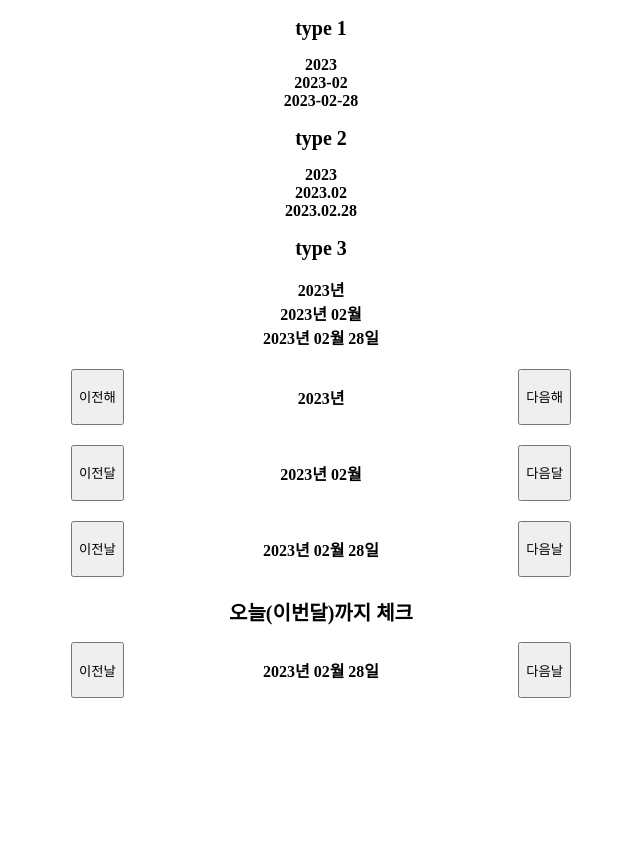
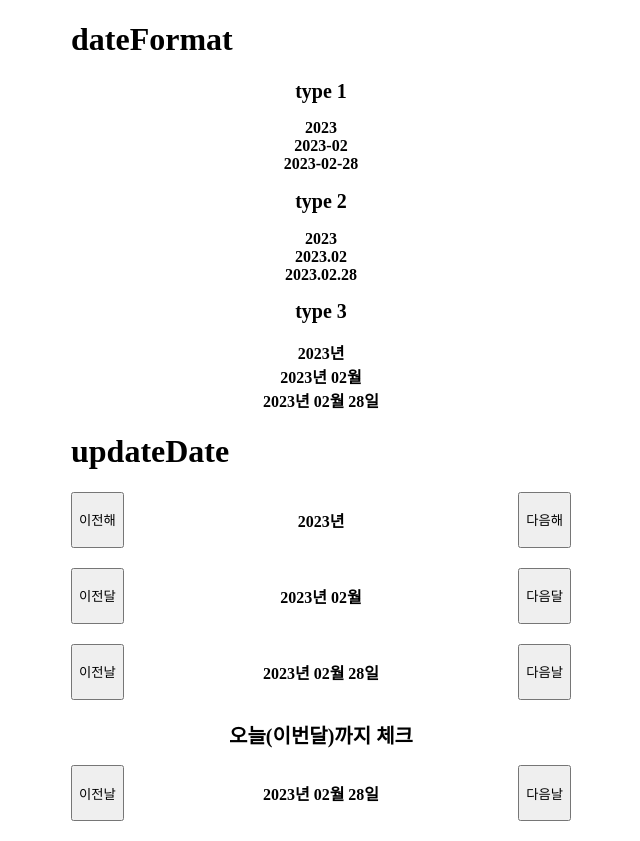
Before and after one commit to soonya27/dateFormat-updateDate, a plain HTML site: page index.html in a window 1280 px wide. Shown: the whole page, without its empty margins (319-959 px from the left). Before the commit the page ends 800 px from the top, so only its background shows below. Drawn offline with Linux system fonts and the light colour scheme.

Commit message:
index h1 추가

```diff
--- a/index.html
+++ b/index.html
@@ -43,6 +43,7 @@
 <body>
 
     <div id="wrap">
+        <h1>dateFormat</h1>
         <div class="formdate-wrap">
             <h2>type 1</h2>
             <strong id="dateformat1"></strong>
@@ -58,6 +59,9 @@
             <strong id="dateformat9"></strong>
         </div>
 
+
+
+        <h1>updateDate</h1>
         <div class="btn-wrap">
             <button id="btnPrevYear">이전해</button>
             <p class="display-date" id="displayYear"></p>
```
